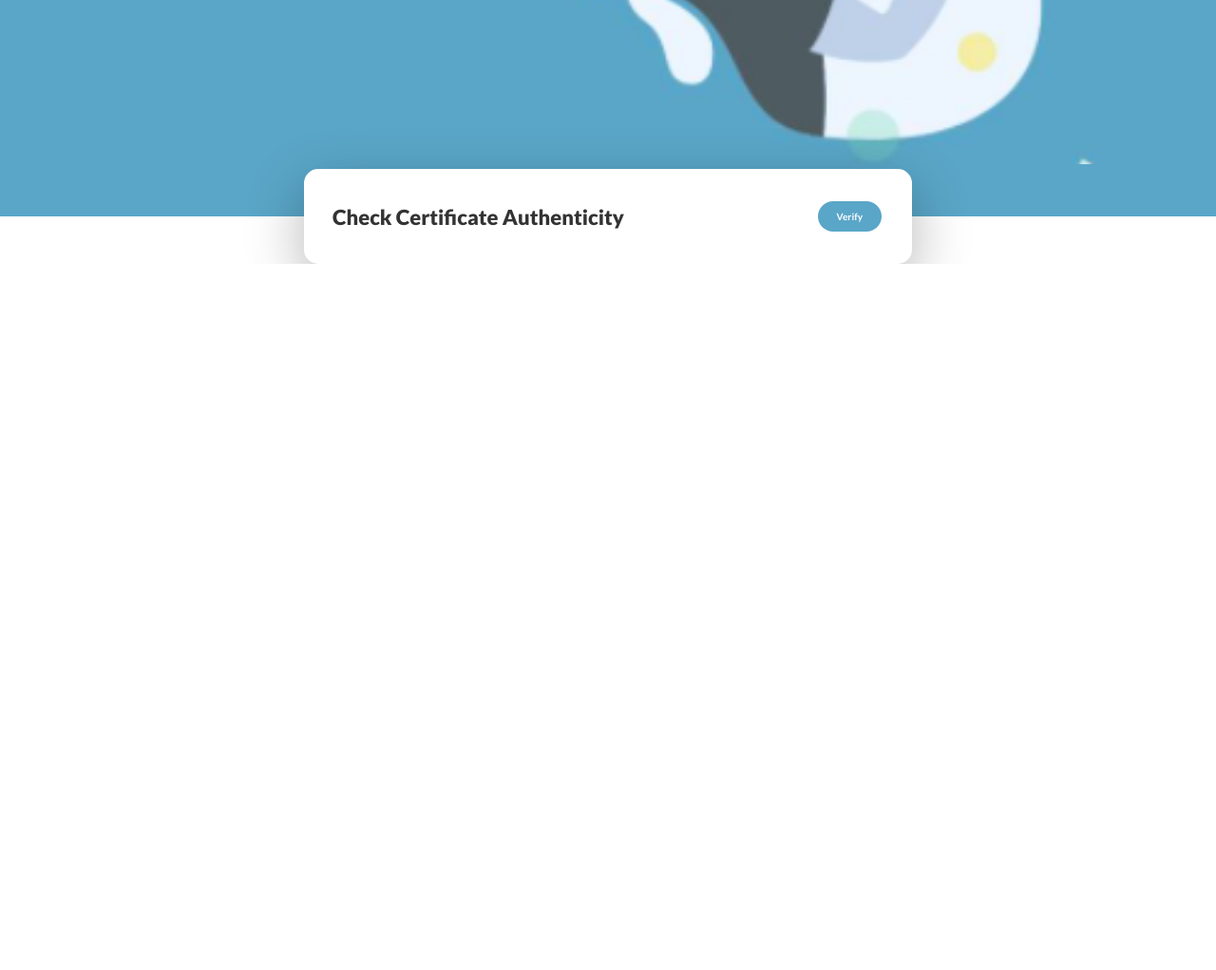
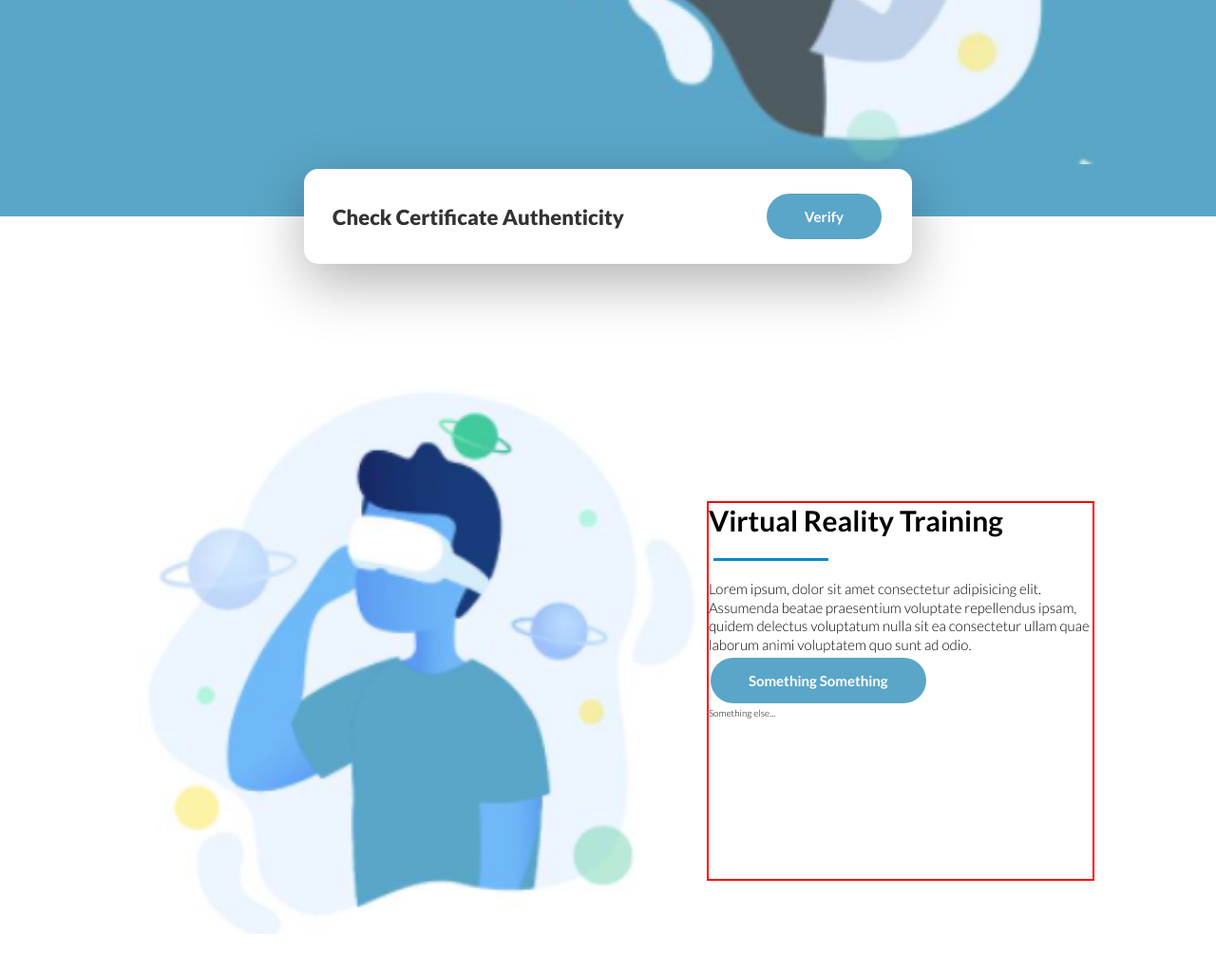
Before and after one commit to RubenVerster/aurang-zaib-design, a website: page index.html in a window 1280 px wide. Shown: the part 572-1594 px from the top of the page at 95% size. Before the commit the page ends 850 px from the top, so only its background shows below. Drawn offline with Linux system fonts and the light colour scheme.

Commit message:
chan-chan-chaange

```diff
--- a/index.html
+++ b/index.html
@@ -41,14 +41,40 @@
           </h2>
         </div>
         <div class="header__hero-img">
-          <img src="./img/head-img.png" height="100%" alt="Main Img" />
+          <img src="./img/head-img.png" alt="Main Img" />
         </div>
       </div>
     </header>
+
     <div class="card">
       <div class="card_cta">Check Certificate Authenticity</div>
-      <div class="pill-button">Verify</div>
+      <div class="button button--pill">Verify</div>
     </div>
-    <section></section>
+
+    <section class="section-vr">
+      <div class="section-vr__content">
+        <div class="section-vr__content__left">
+          <img src="./img/body-img.png" alt="Main Img" />
+        </div>
+        <div class="section-vr__content__right">
+          <h1 class="section-vr__content__right-heading">
+            Virtual Reality Training
+          </h1>
+          <div class="section-vr__content__right-line">&nbsp;</div>
+          <div class="section-vr__content__right-text">
+            <p>
+              Lorem ipsum, dolor sit amet consectetur adipisicing elit.
+              Assumenda beatae praesentium voluptate repellendus ipsam, quidem
+              delectus voluptatum nulla sit ea consectetur ullam quae laborum
+              animi voluptatem quo sunt ad odio.
+            </p>
+          </div>
+          <div class="section-vr__content__right-buttons">
+            <div class="button button--pill">Something Something</div>
+            <div class="button--square">Something else...</div>
+          </div>
+        </div>
+      </div>
+    </section>
   </body>
 </html>
--- /dev/null
+++ b/sass/components/_buttons.scss
@@ -0,0 +1,23 @@
+.button {
+  font-weight: 700;
+  font-size: 1.5rem;
+  transition: all 0.3s ease-in-out;
+
+  &:hover {
+    color: $color-grey-dark;
+    transform: translateY(-5px);
+    box-shadow: 0 0.5rem 2rem rgba($color: $color-grey-light, $alpha: 0.5);
+  }
+  &--pill {
+    background-color: $color-primary;
+    border: none;
+    color: $color-white;
+    padding: 1.5rem 4rem;
+    text-align: center;
+    text-decoration: none;
+    display: inline-block;
+    margin: 4px 2px;
+    cursor: pointer;
+    border-radius: 900px;
+  }
+}
--- a/sass/components/_pill-button.scss
+++ /dev/null
@@ -1,19 +0,0 @@
-.pill-button {
-  background-color: $color-primary;
-  border: none;
-  color: $color-white;
-  padding: 10px 20px;
-  text-align: center;
-  text-decoration: none;
-  display: inline-block;
-  margin: 4px 2px;
-  cursor: pointer;
-  border-radius: 900px;
-  font-weight: 700;
-  transition: all 0.4s ease-in-out;
-
-  &:hover {
-    color: $color-grey-dark;
-    transform: translateY(-5px);
-  }
-}
--- a/sass/main.scss
+++ b/sass/main.scss
@@ -5,7 +5,8 @@
 @import './base/typography';
 
 @import './components/navbar';
-@import './components/pill-button';
+@import './components/buttons';
 @import './components/card';
 
 @import './sections/header';
+@import './sections/vr';
--- /dev/null
+++ b/sass/sections/_vr.scss
@@ -0,0 +1,43 @@
+.section-vr {
+  height: 100vh;
+  width: 100%;
+  display: flex;
+  justify-content: center;
+  &__content {
+    width: 80%;
+    height: 100%;
+    display: flex;
+    flex-direction: row;
+    margin: 10rem 0;
+    align-items: center;
+    justify-content: space-between;
+
+    &__left {
+      height: 80%;
+      img {
+        height: 90%;
+      }
+    }
+    &__right {
+      border: 2px solid red;
+      max-width: 40%;
+      text-align: left;
+      height: 50vh;
+
+      &-heading {
+        font-size: 3rem;
+      }
+
+      &-line {
+        width: 30%;
+        border-bottom: 3px solid $color-primary-dark;
+        margin: 1rem 0 2rem 0.5rem;
+      }
+
+      &-text {
+        font-size: 1.5rem;
+        line-height: 1.3;
+      }
+    }
+  }
+}
```
Also changed, not shown: css/styles.css.
